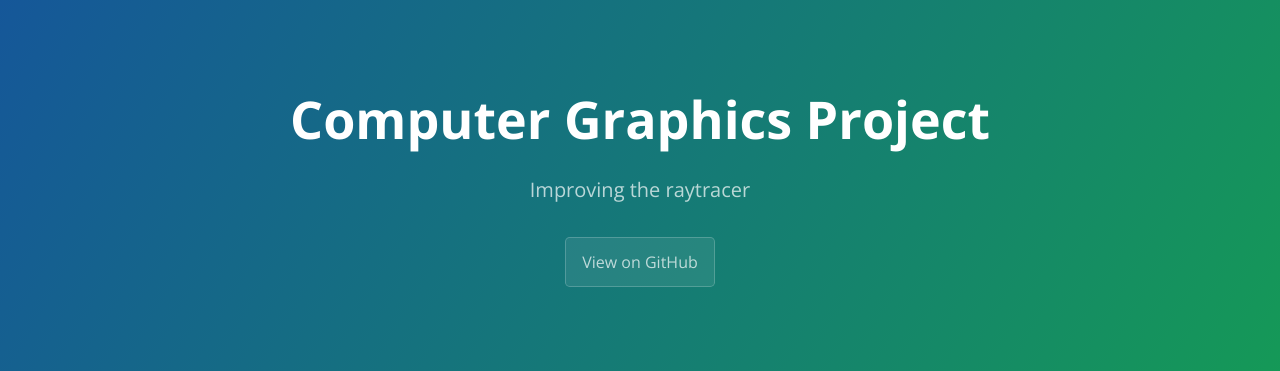
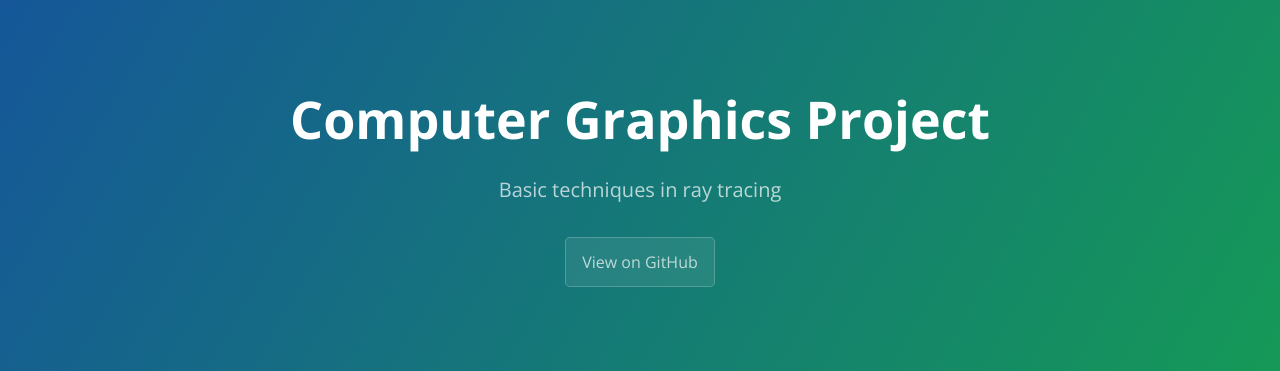
Before and after one commit to FlorianCassayre/FlorianCassayre.github.io, a Jekyll site: the page built from index.html, in a window 1280 px wide and 900 px high. Shown: the top 371 px of the window. Built offline with Jekyll 4.4.1, drawn with Linux system fonts in a browser that asks for light colours; formulas are drawn with MathJax 3; the list of posts is cut into pages by our own code.

Commit message:
Updated config.

```diff
--- a/_config.yml
+++ b/_config.yml
@@ -1,6 +1,6 @@
 # Setup
 title:        Computer Graphics Project
-tagline:      Improving the raytracer
+tagline:      Basic techniques in ray tracing
 baseurl:      ""
 paginate:     1
 locale:       "en"
```
